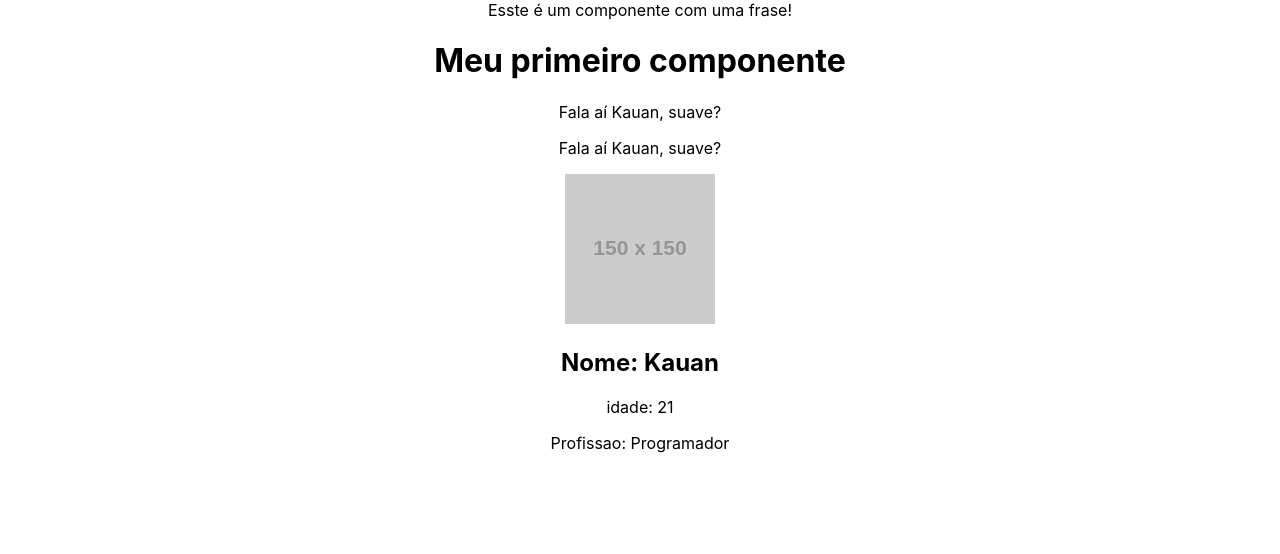
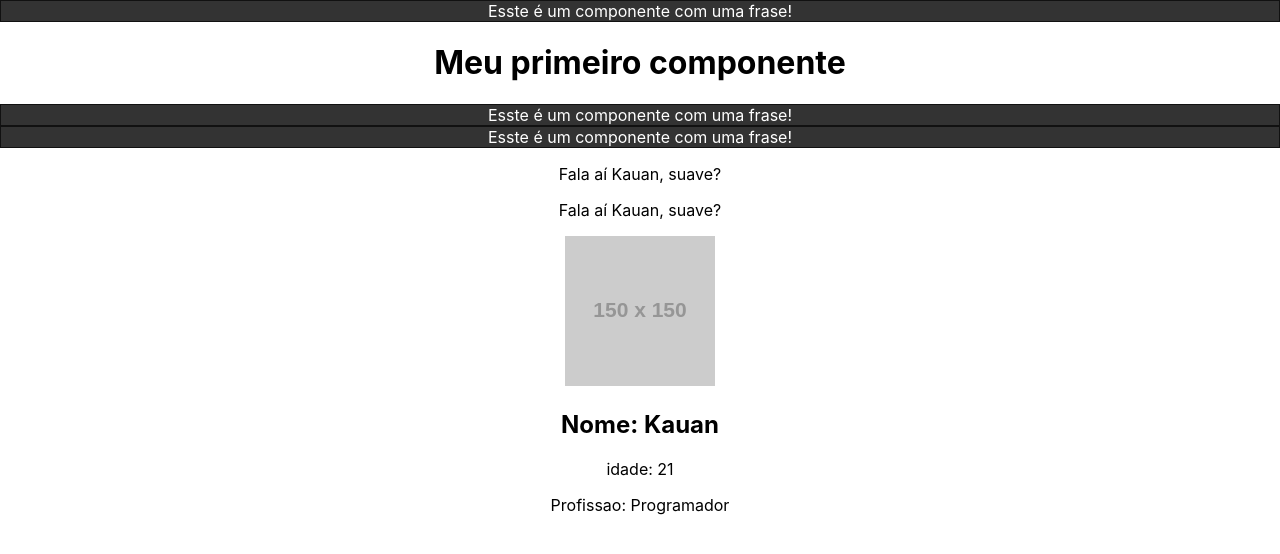
Before and after one commit to Kauan-deAlmeida/React_projeto_de_estudo, a JavaScript app: page / in a window 1280 px wide. Shown: the top 554 px of the page. Built offline with nearby package versions, Linux system fonts and the light colour scheme; the HTML template or start-up script is replaced by a standard one.

Commit message:
Criando Style

```diff
--- a/src/App.js
+++ b/src/App.js
@@ -2,6 +2,7 @@ import './App.css';
 import HellowWorld from './componets/HelloWorld'
 import SayMyName from './componets/SayMyName'
 import Pessoa from './componets/Pessoa'
+import Frase from './componets/Frase'
 
 function App() {
 
@@ -9,6 +10,8 @@ function App() {
   return (
     <div className="App">
       <HellowWorld />
+      <Frase />
+      <Frase />
       <SayMyName nome= "Kauan"/>
       <SayMyName nome= {nome}/>
       <Pessoa
--- a/src/componets/Frase.js
+++ b/src/componets/Frase.js
@@ -1,6 +1,10 @@
+import styles from './Frase.module.css'
+
 function Frase(){
     return (
-        <div>Esste é um componente com uma frase!</div>
+        <div className={styles.fraseContainer}>
+            <p className={styles.fraseContent}>Esste é um componente com uma frase!</p>
+        </div>
     )
 
 }
--- /dev/null
+++ b/src/componets/Frase.module.css
@@ -0,0 +1,10 @@
+.fraseContainer{
+    background-color: #333;
+    border: 1px solid #111;
+}
+
+.fraseContent{
+    color: #fff;
+    background-color: #333;
+    margin: 0;
+}
```
